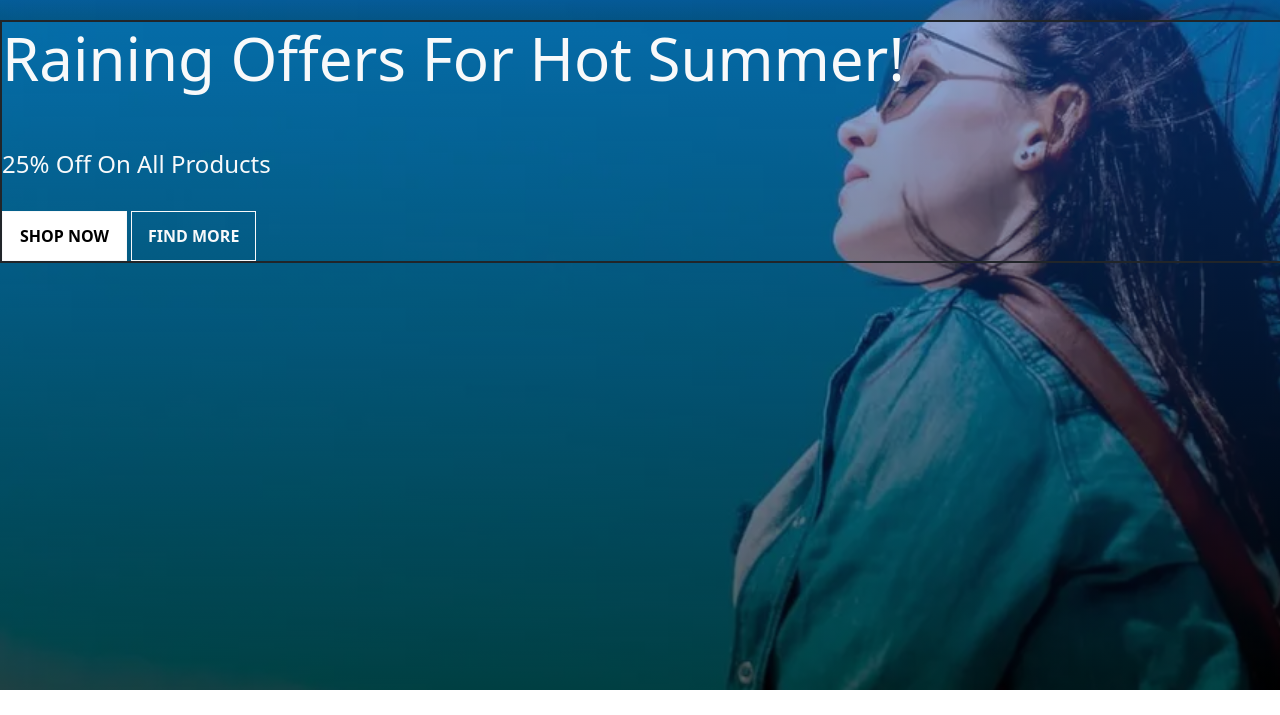
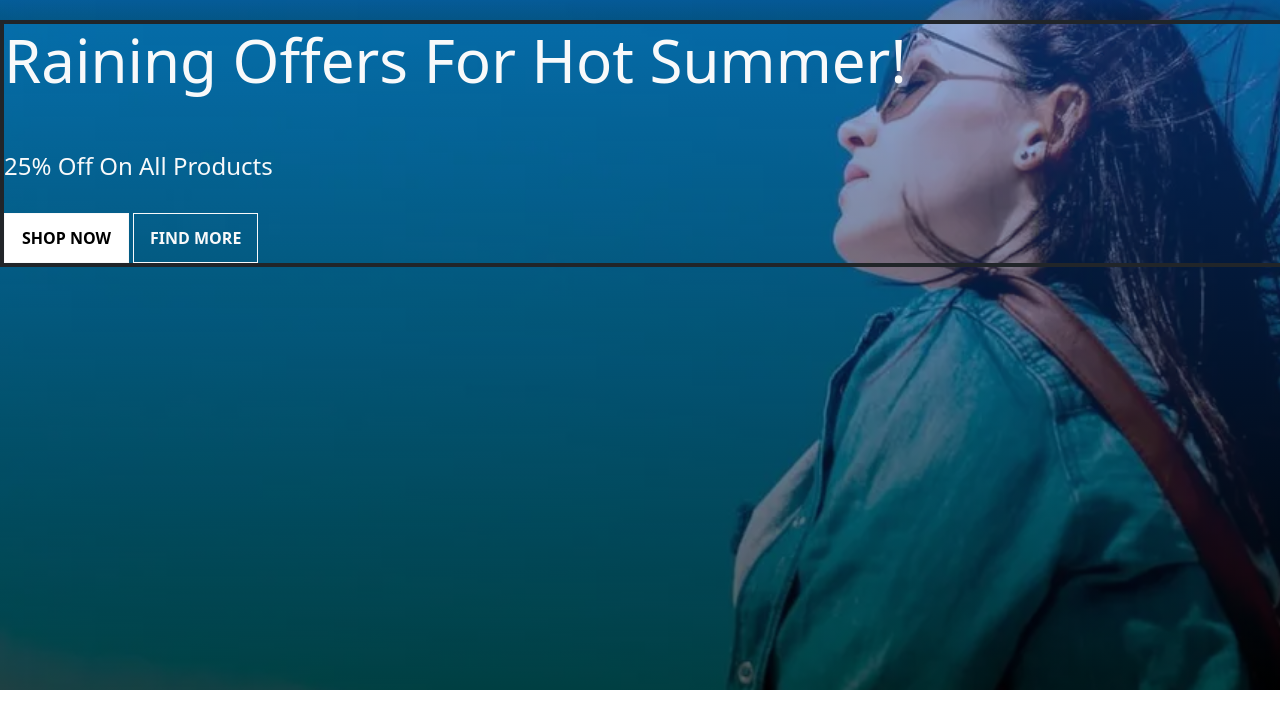
Before and after one commit to Abdullahsabir123/Home-Branstore, a plain HTML site: page index.html in a window 1280 px wide. Shown: the part 85-800 px from the top of the page. Drawn offline with nearby package versions, Linux system fonts and the light colour scheme.

```diff
--- a/index.html
+++ b/index.html
@@ -95,7 +95,7 @@
         </nav>
         <!-- navbar ends -->
         <!-- text div starts -->
-        <div class="positioncont">
+        <div class="positioncont border border-2 border-solid border-dark">
           <div class="border border-2 border-solid border-dark">
             <div class="border-solid border-light">
               <h1 class="text-light fosi1">Raining Offers For Hot Summer!</h1>
```
